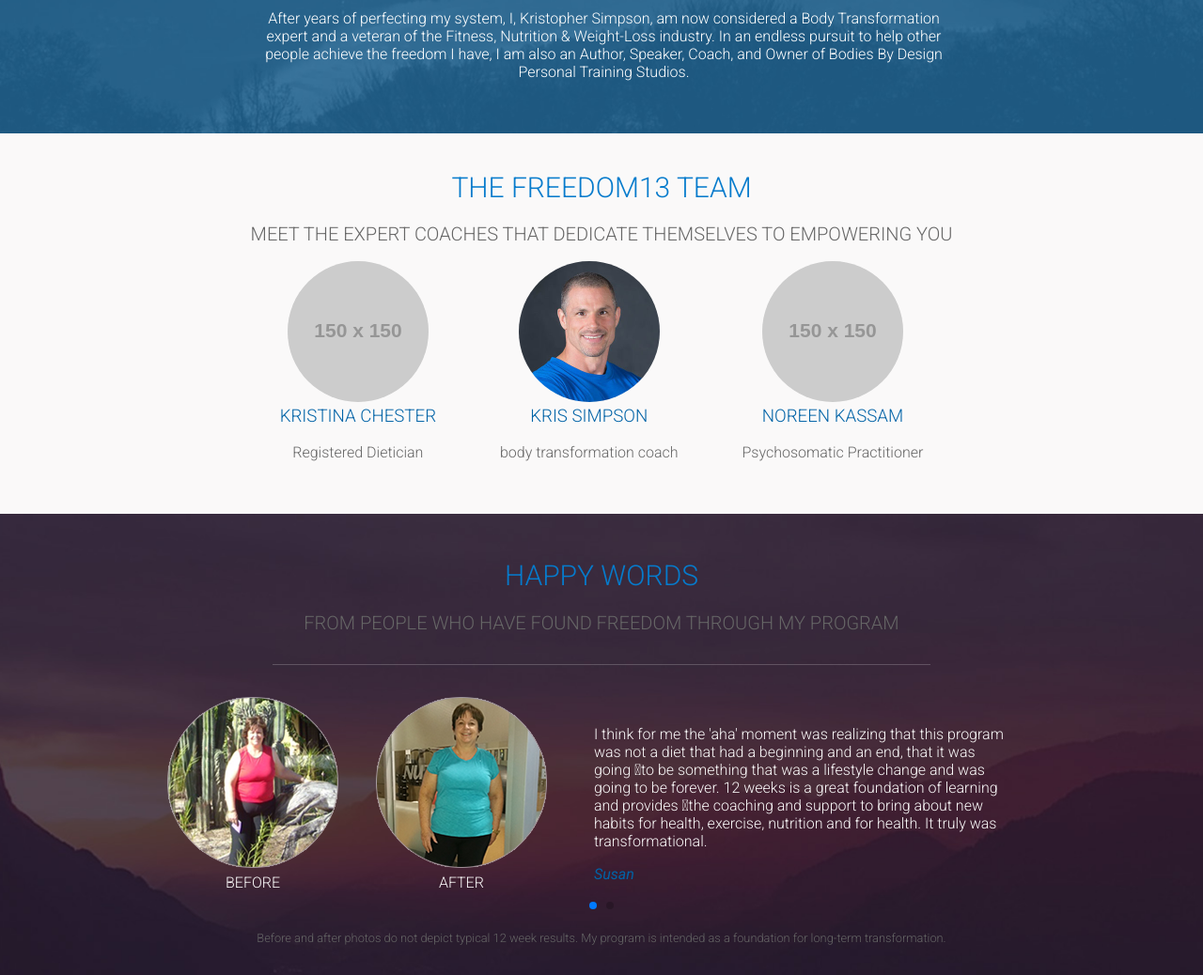
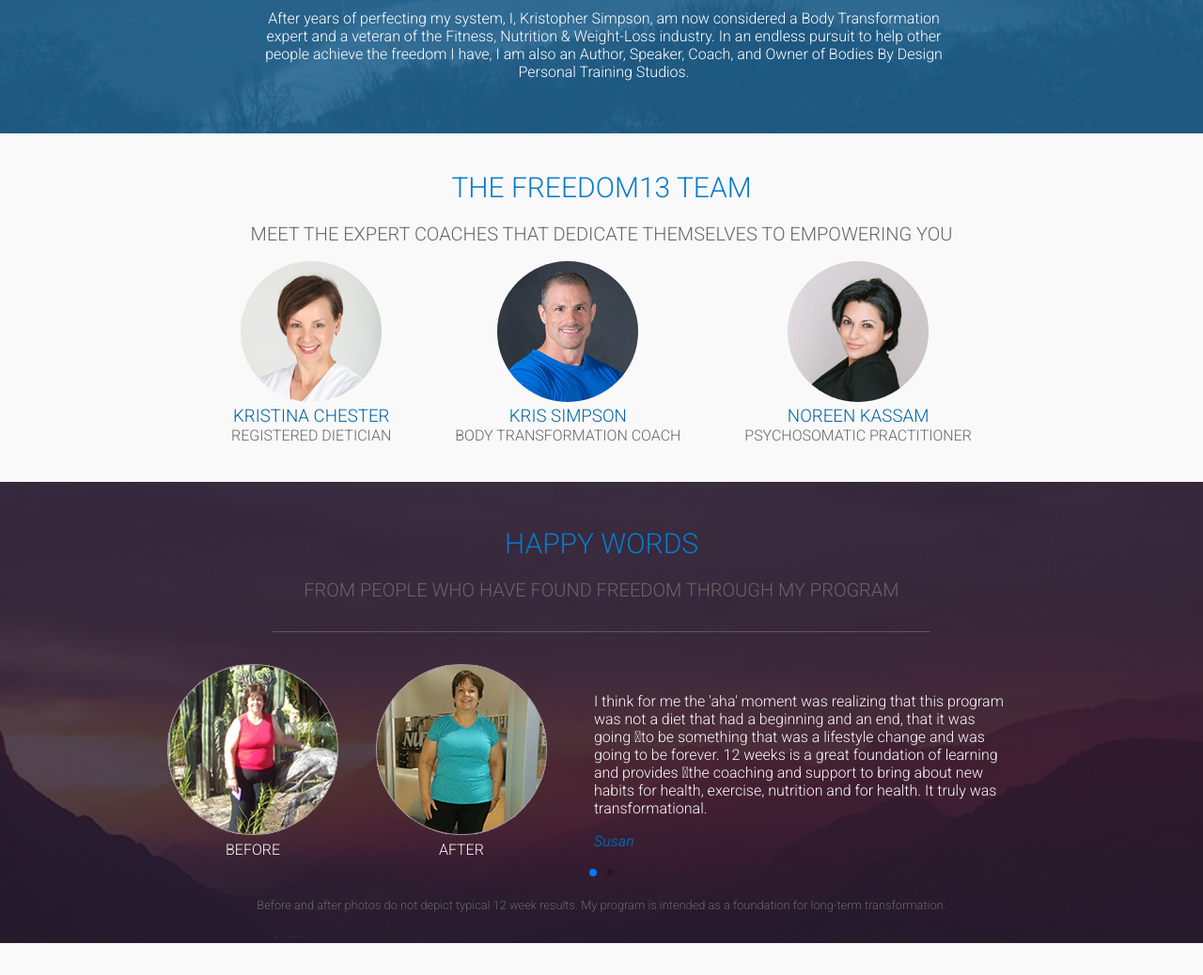
Before and after one commit to melanieleduc/freedom13, a PHP site: page / in a window 1280 px wide. Shown: the part 2336-3374 px from the top of the page at 94% size. Run offline with PHP 8.4, Linux system fonts and the light colour scheme; grey boxes labelled with a size stand in for pictures from a placeholder-image service; some libraries are stand-ins or nearby versions.

Commit message:
closes #4

```diff
--- a/assets/styles/main.css
+++ b/assets/styles/main.css
@@ -82,6 +82,10 @@ figure {
 ********************************/
 .text-center {
   text-align: center;
+}
+
+.text-upper {
+  text-transform: uppercase;
 }
 
 .contain {
@@ -338,6 +342,11 @@ ul.list-inline {
     border-radius: 50%;
   }
 
+  .team .list-inline p,
+  .team .list-inline h3 {
+    margin: 0;
+  }
+
 /**** PROGRAM DEMOGRAPHIC ****/
 .program-demo {
   background: #faf9f9;
--- a/index.php
+++ b/index.php
@@ -206,19 +206,19 @@
 
           <ul class="list-inline">
             <li>
-              <img src="http://placehold.it/150x150" alt="Kristina Chester" width="150" height="150">
+              <img src="assets/images/team/kristina.jpg" alt="Kristina" width="150" height="150">
               <h3 class="blue">Kristina Chester</h3>
-              <p>Registered Dietician</p>
+              <p class="text-upper">Registered Dietician</p>
             </li>
             <li>
-              <img src="assets/images/Kris-Simpson.jpg" alt="Kris Simpson" width="150" height="150">
+              <img src="assets/images/team/kris-simpson.jpg" alt="Kris Simpson" width="150" height="150">
               <h3 class="blue">Kris Simpson</h3>
-              <p>body transformation coach</p>
+              <p class="text-upper">body transformation coach</p>
             </li>
             <li>
-              <img src="http://placehold.it/150x150" alt="Noreen Kassam" width="150" height="150">
+              <img src="assets/images/team/noreen.jpg" alt="Noreen" width="150" height="150">
               <h3 class="blue">Noreen Kassam</h3>
-              <p>Psychosomatic Practitioner</p>
+              <p class="text-upper">Psychosomatic Practitioner</p>
             </li>
           </ul>
         </div>
```
Also changed, not shown: assets/images/team/kris-simpson.jpg (added), assets/images/team/kristina.jpg (added), assets/images/team/noreen.jpg (added), 1 other file.
